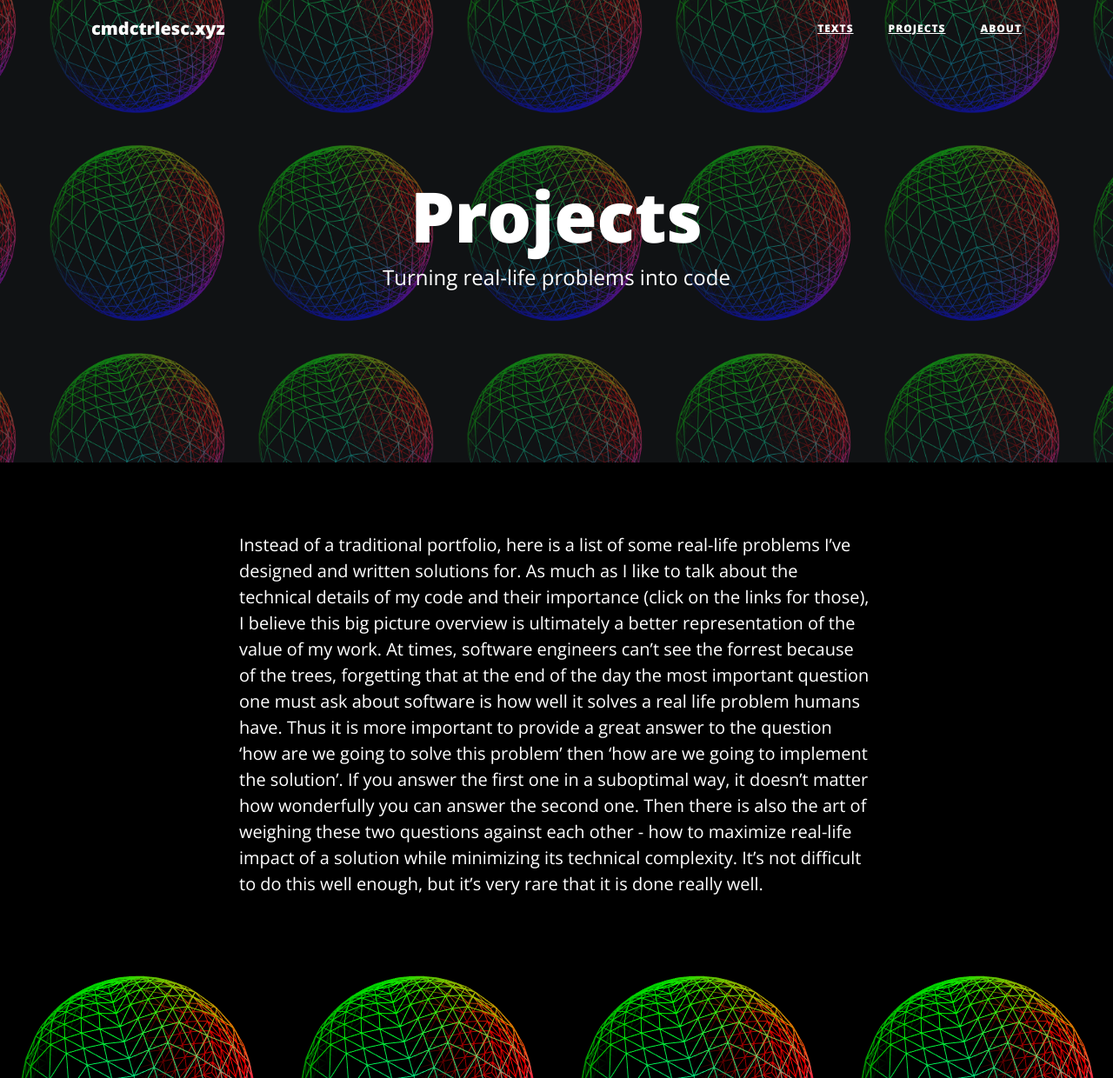
After one commit to cmdctrlesc/blogxyz, a Django app: page /projects/ in a window 1280 px wide. The commit adds this page. Shown: the whole page at 87% size. Run offline with Django 3.2, Linux system fonts and the light colour scheme; data comes from the database, SQL or seed files in the repository; data that the repository does not hold is empty; some libraries are stand-ins or nearby versions.

Commit message:
major changes

```diff
--- a/assets/css/clean-blog.css
+++ b/assets/css/clean-blog.css
@@ -18,6 +18,12 @@ p {
 
 p a {
   text-decoration: underline;
+  color:white;
+}
+
+li a {
+  text-decoration: underline;
+  color:white;
 }
 
 h1,
@@ -413,3 +419,13 @@ footer .copyright {
 .blogpost {
   font-family: 'Open Sans', 'Helvetica Neue', Helvetica, Arial, sans-serif;
 }
+
+.post-title.project {
+  font-weight: 100;
+  font-style:italic;
+
+}
+
+.container {
+  font-family: 'Open Sans', 'Helvetica Neue', Helvetica, Arial, sans-serif;
+}
--- a/blogapp/settings.py
+++ b/blogapp/settings.py
@@ -26,7 +26,7 @@ SECRET_KEY = 'wky!k&t9_vzl6hmv)gbve@yyuxt@g0&*e$@)8k6)p4su%xzc_x'
 # SECURITY WARNING: don't run with debug turned on in production!
 DEBUG = True
 
-ALLOWED_HOSTS = []
+ALLOWED_HOSTS = ['www.cmdctrlesc.xyz']
 
 
 # Application definition
--- a/blogapp/urls.py
+++ b/blogapp/urls.py
@@ -21,9 +21,11 @@ from . import settings
 
 urlpatterns = [
     path('admin/', admin.site.urls),
-    path('', views.home, name='home'),
+    path('', views.posts, name='posts'),
     path('about/', views.about, name='about'),
-    path('post/<int:pk>', views.post, name='blogpost')
+    path('post/<int:pk>', views.post, name='post'),
+    path('projects/', views.projects, name='projects'),
+    path('project/<int:pk>', views.project, name='project'),
 ]
 
 urlpatterns += staticfiles_urlpatterns()
--- a/mainapp/admin.py
+++ b/mainapp/admin.py
@@ -1,6 +1,7 @@
 from django.contrib import admin
-from .models import BlogPost
+from .models import BlogPost, Project
 
 admin.site.register(BlogPost)
+admin.site.register(Project)
 
 # Register your models here.
--- a/mainapp/models.py
+++ b/mainapp/models.py
@@ -6,3 +6,7 @@ class BlogPost(models.Model):
     subtitle = models.TextField(default=" ")
     content = models.TextField()
     created_on = models.DateTimeField(auto_now_add=True)
+
+
+class Project(BlogPost):
+    pass
--- a/mainapp/templates/base.html
+++ b/mainapp/templates/base.html
@@ -34,7 +34,7 @@
   <!-- Navigation -->
   <nav class="navbar navbar-expand-lg navbar-light fixed-top" id="mainNav">
     <div class="container">
-      <a class="navbar-brand" href="{% url 'home' %}">
+      <a class="navbar-brand" href="{% url 'posts' %}">
         cmdctrlesc.xyz
       </a>
       <button class="navbar-toggler navbar-toggler-right" type="button" data-toggle="collapse" data-target="#navbarResponsive" aria-controls="navbarResponsive" aria-expanded="false" aria-label="Toggle navigation">
@@ -43,13 +43,15 @@
       </button>
       <div class="collapse navbar-collapse" id="navbarResponsive">
         <ul class="navbar-nav ml-auto">
-          Thoughts on the whys of software
-          <!-- <li class="nav-item">
-            <a class="nav-link" href="{% url 'home' %}">OK</a>
+          <li class="nav-item">
+            <a class="nav-link" href="{% url 'posts' %}">Texts</a>
           </li>
           <li class="nav-item">
-            <a class="nav-link" href="{% url 'about' %}">Why?</a>
-          </li> -->
+            <a class="nav-link" href="{% url 'projects' %}">Projects</a>
+          </li>
+          <li class="nav-item">
+            <a class="nav-link" href="{% url 'about' %}">About</a>
+          </li>
 
         </ul>
       </div>
@@ -63,12 +65,12 @@
     {% block maintitle %}
 
     <div class="container">
-      <!-- <div class="row"> -->
+      <div class="row">
         <div class="col-lg-8 col-md-10 mx-auto">
           <div class="site-heading">
-            <!-- <h1>Everything is a system</h1>
-            <span class="subheading">A kind of a tech blog </span> -->
-          <!-- </div> -->
+            <h1>Texts</h1>
+            <span class="subheading"> Thoughts on the whys of software </span>
+          </div>
         </div>
       </div>
     </div>
@@ -80,11 +82,22 @@
     {% block home %}
     {% endblock %}
 
+    {% block about %}
+    {% endblock %}
+
+    {% block subtitle %}
+    {% endblock %}
+
+    {% block subtitle2 %}
+    {% endblock %}
+
+    {% block projects %}
+    {% endblock %}
+
     {% block post %}
     {% endblock %}
 
-    {% block about %}
-    {% endblock %}
+
 
 
 
--- a/mainapp/templates/home.html
+++ b/mainapp/templates/posts.html
@@ -10,7 +10,7 @@
     <div class="row">
       <div class="col-lg-8 col-md-10 mx-auto">
       <div class="post-preview">
-        <a href="{% url 'blogpost' post.id %}">
+        <a href="{% url 'post' post.id %}">
           <h2 class="post-title">
             {{ post.title }}
           </h2>
--- /dev/null
+++ b/mainapp/templates/projects.html
@@ -0,0 +1,66 @@
+{% extends 'base.html' %}
+
+{% load static %}
+
+{% load markdown_extras %}
+
+
+{% block maintitle %}
+
+<div class="container">
+  <div class="row">
+    <div class="col-lg-8 col-md-10 mx-auto">
+      <div class="page-heading">
+        <h1>Projects</h1>
+        <span class="subheading">Turning real-life problems into code </span>
+      </div>
+    </div>
+  </div>
+</div>
+
+
+
+{% endblock %}
+
+{% block subtitle %}
+
+  <!-- Main Content -->
+  <div class="container">
+    <div class="row">
+      <div class="col-lg-8 col-md-10 mx-auto">
+        <p>Instead of a traditional portfolio, here is a list of some real-life problems I’ve designed and written solutions for.  As much as I like to talk about the technical details of my code and their importance (click on the links for those), I believe this big picture overview is ultimately a better representation of the value of my work. At times, software engineers can’t see the forrest because of the trees, forgetting that at the end of the day the most important question one must ask about software is how well it solves a real life problem humans have. Thus it is more important to provide a great answer to the question ‘how are we going to solve this problem’ then ‘how are we going to implement the solution’. If you answer the first one in a suboptimal way, it doesn’t matter how wonderfully you can answer the second one. Then there is also the art of weighing these two questions against each other - how to maximize real-life impact of a solution while minimizing its technical complexity. It’s not difficult to do this well enough, but it’s very rare that it is done really well.</p>
+      </div>
+    </div>
+  </div>
+
+  <hr>
+
+
+
+{% endblock %}
+
+{% block projects %}
+
+<div class="container">
+
+    {% for project in projects %}
+    <div class="row">
+      <div class="col-lg-8 col-md-10 mx-auto">
+      <div class="post-preview">
+        <a href="{% url 'project' project.id %}">
+          <h3 class="post-title project" style='font-size: 1.4em;' >
+            {{ project.title }}
+          </h3>
+          <h3 class="post-subtitle" style='font-weight: 400;'>
+            <b>{{ project.subtitle }} </b>
+          </h3>
+        </a>
+      </div>
+    </div>
+  </div>
+      {% endfor %}
+
+</div>
+
+
+{% endblock %}
--- a/mainapp/views.py
+++ b/mainapp/views.py
@@ -1,11 +1,11 @@
 from django.shortcuts import render
-from .models import BlogPost
+from .models import BlogPost, Project
 
 
-def home(request):
-    posts = BlogPost.objects.all()
+def posts(request):
+    posts = BlogPost.objects.exclude(title__icontains='Problem')
 
-    return render(request, 'home.html', context={'posts': posts})
+    return render(request, 'posts.html', context={'posts': reversed(posts)})
 
 
 def about(request):
@@ -19,3 +19,16 @@ def post(request, pk):
     content = post.content
     context = {'title': title, 'subtitle': subtitle, 'content': content}
     return render(request, 'post.html', context)
+
+def projects(request):
+    projects = Project.objects.all()
+
+    return render(request, 'projects.html', context={'projects': reversed(projects)})
+
+def project(request, pk):
+    project = Project.objects.get(pk=pk)
+    title = project.title
+    subtitle = project.subtitle
+    content = project.content
+    context = {'problem': title, 'solution': subtitle, 'content': content,}
+    return render(request, 'project.html', context)
```
Also changed, not shown: mainapp/templates/about.html (+37 -5 lines), mainapp/templates/project.html (added, +64 -0 lines).
